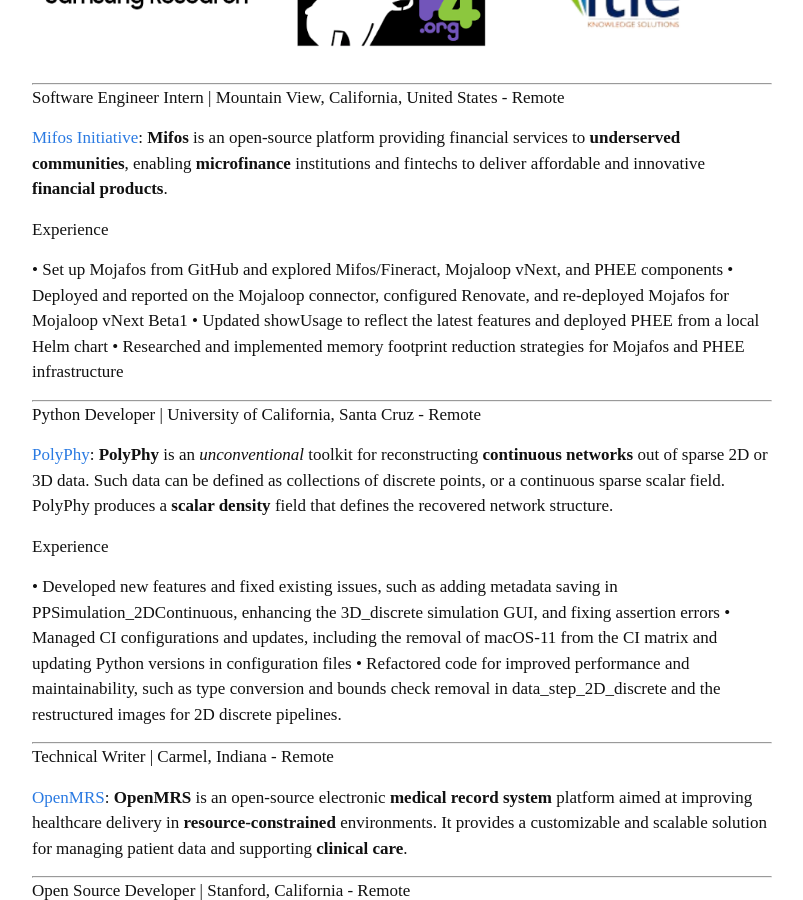
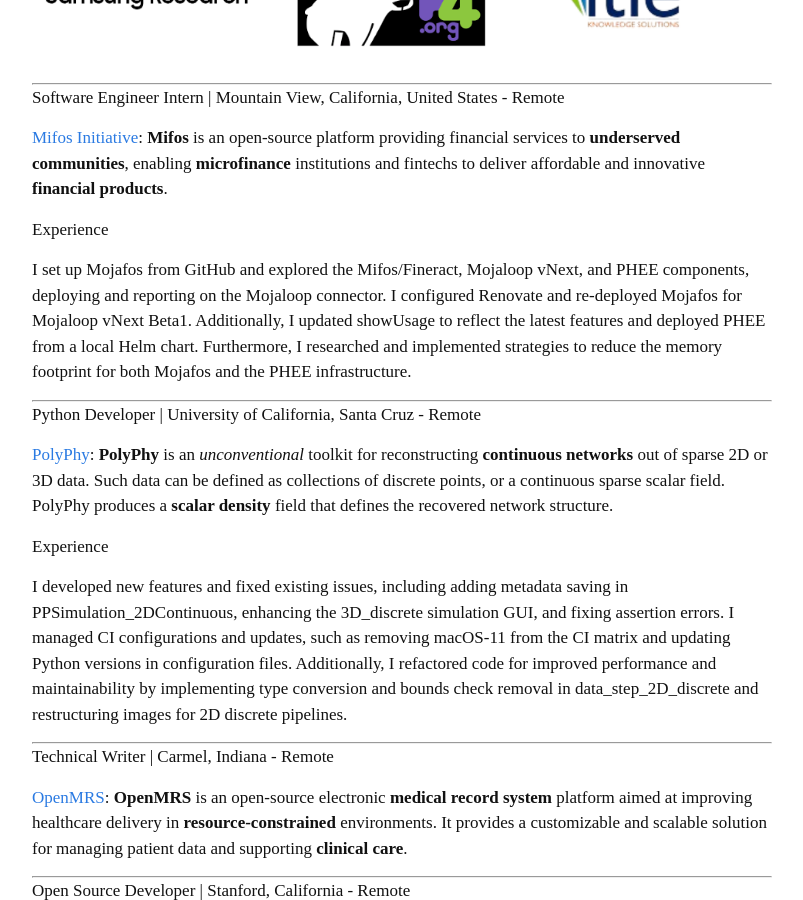
Before and after one commit to Abhinavcode13/abhinavcode13.github.io, a Jekyll site: the page built from _pages/about.md, in a window 1280 px wide and 900 px high, scrolled down 520 px. Shown: the whole window, without its empty margins (238-1041 px from the left). Built offline with Jekyll 4.4.1, drawn with Linux system fonts in a browser that asks for light colours; comment, search, counter and statistics services are not loaded.

Commit message:
Update about.md

```diff
--- a/_pages/about.md
+++ b/_pages/about.md
@@ -20,10 +20,7 @@ Software Engineer Intern | Mountain View, California, United States - Remote
 
 Experience
 
-• Set up Mojafos from GitHub and explored Mifos/Fineract, Mojaloop vNext, and PHEE components
-• Deployed and reported on the Mojaloop connector, configured Renovate, and re-deployed Mojafos for Mojaloop vNext Beta1
-• Updated showUsage to reflect the latest features and deployed PHEE from a local Helm chart
-• Researched and implemented memory footprint reduction strategies for Mojafos and PHEE infrastructure
+I set up Mojafos from GitHub and explored the Mifos/Fineract, Mojaloop vNext, and PHEE components, deploying and reporting on the Mojaloop connector. I configured Renovate and re-deployed Mojafos for Mojaloop vNext Beta1. Additionally, I updated showUsage to reflect the latest features and deployed PHEE from a local Helm chart. Furthermore, I researched and implemented strategies to reduce the memory footprint for both Mojafos and the PHEE infrastructure.
 
 ---
 Python Developer | University of California, Santa Cruz - Remote
@@ -32,9 +29,7 @@ Python Developer | University of California, Santa Cruz - Remote
 
 Experience
 
-• Developed new features and fixed existing issues, such as adding metadata saving in PPSimulation_2DContinuous, enhancing the 3D_discrete simulation GUI, and fixing assertion errors
-• Managed CI configurations and updates, including the removal of macOS-11 from the CI matrix and updating Python versions in configuration files
-• Refactored code for improved performance and maintainability, such as type conversion and bounds check removal in data_step_2D_discrete and the restructured images for 2D discrete pipelines.
+I developed new features and fixed existing issues, including adding metadata saving in PPSimulation_2DContinuous, enhancing the 3D_discrete simulation GUI, and fixing assertion errors. I managed CI configurations and updates, such as removing macOS-11 from the CI matrix and updating Python versions in configuration files. Additionally, I refactored code for improved performance and maintainability by implementing type conversion and bounds check removal in data_step_2D_discrete and restructuring images for 2D discrete pipelines.
 
 ---
 Technical Writer | Carmel, Indiana - Remote
```
